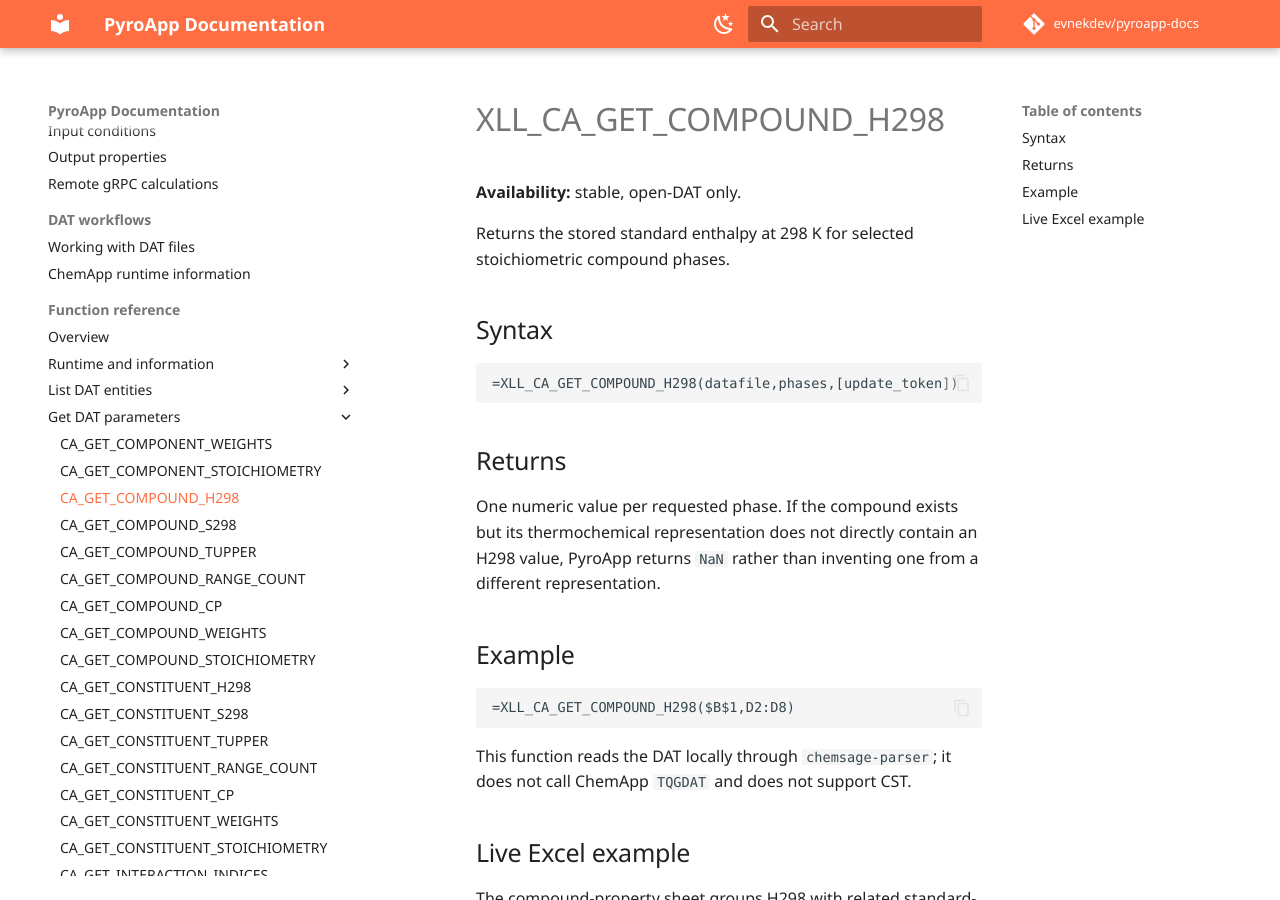
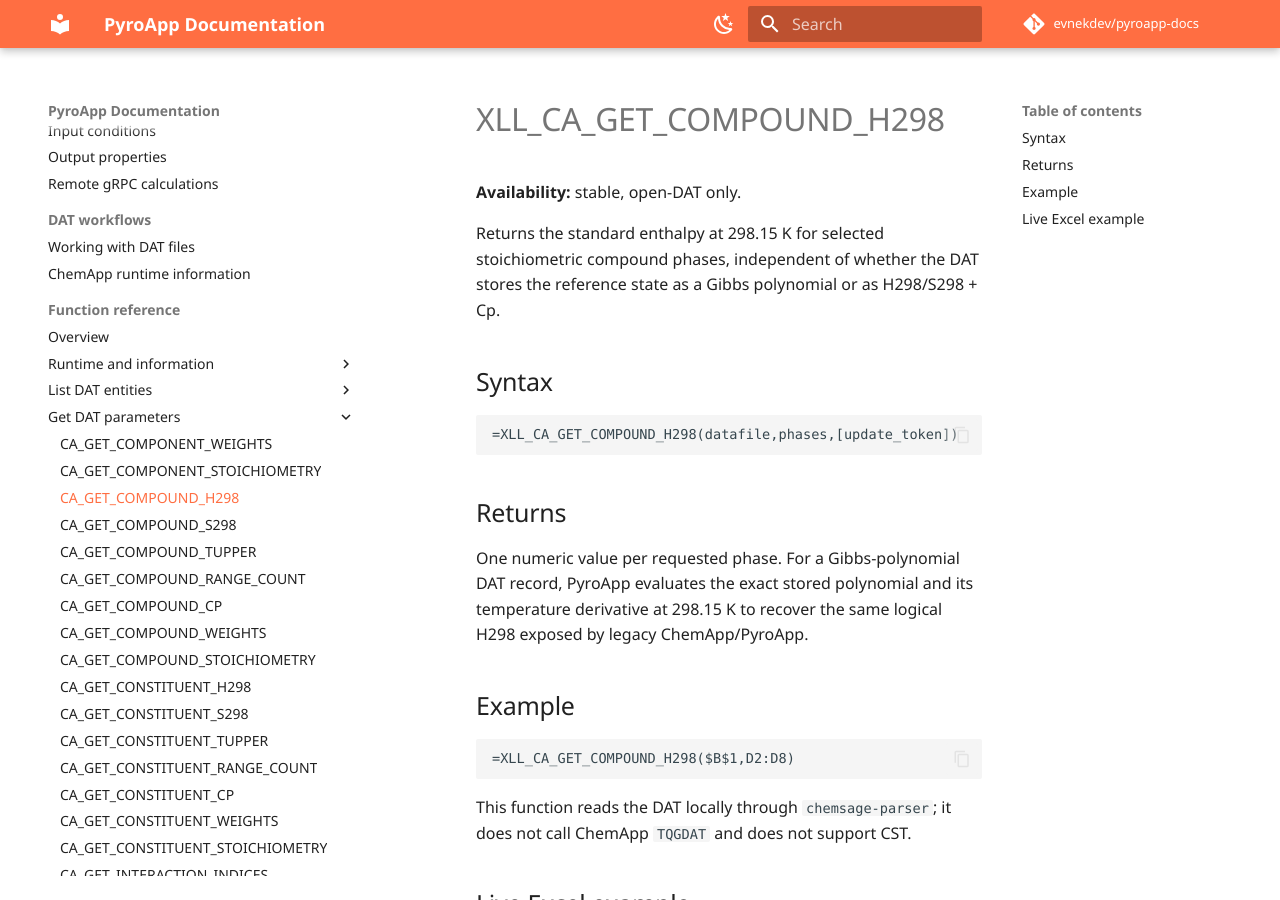
Before and after one commit to evnekdev/pyroapp-docs, an MkDocs documentation site: the page built from docs/functions/ca_get_compound_h298.md, in a window 1280 px wide and 900 px high. Built offline with MkDocs 1.6.1 and Material for MkDocs 9.7.7, drawn with Linux system fonts in a browser that asks for light colours; some web fonts are replaced; comment, search, counter and statistics services are not loaded.

Commit message:
docs: describe logical H298 S298 access

```diff
--- a/docs/functions/ca_get_compound_h298.md
+++ b/docs/functions/ca_get_compound_h298.md
@@ -2,7 +2,7 @@
 
 **Availability:** stable, open-DAT only.
 
-Returns the stored standard enthalpy at 298 K for selected stoichiometric compound phases.
+Returns the standard enthalpy at 298.15 K for selected stoichiometric compound phases, independent of whether the DAT stores the reference state as a Gibbs polynomial or as H298/S298 + Cp.
 
 ## Syntax
 
@@ -12,7 +12,7 @@
 
 ## Returns
 
-One numeric value per requested phase. If the compound exists but its thermochemical representation does not directly contain an H298 value, PyroApp returns `NaN` rather than inventing one from a different representation.
+One numeric value per requested phase. For a Gibbs-polynomial DAT record, PyroApp evaluates the exact stored polynomial and its temperature derivative at 298.15 K to recover the same logical H298 exposed by legacy ChemApp/PyroApp.
 
 ## Example
 
```
